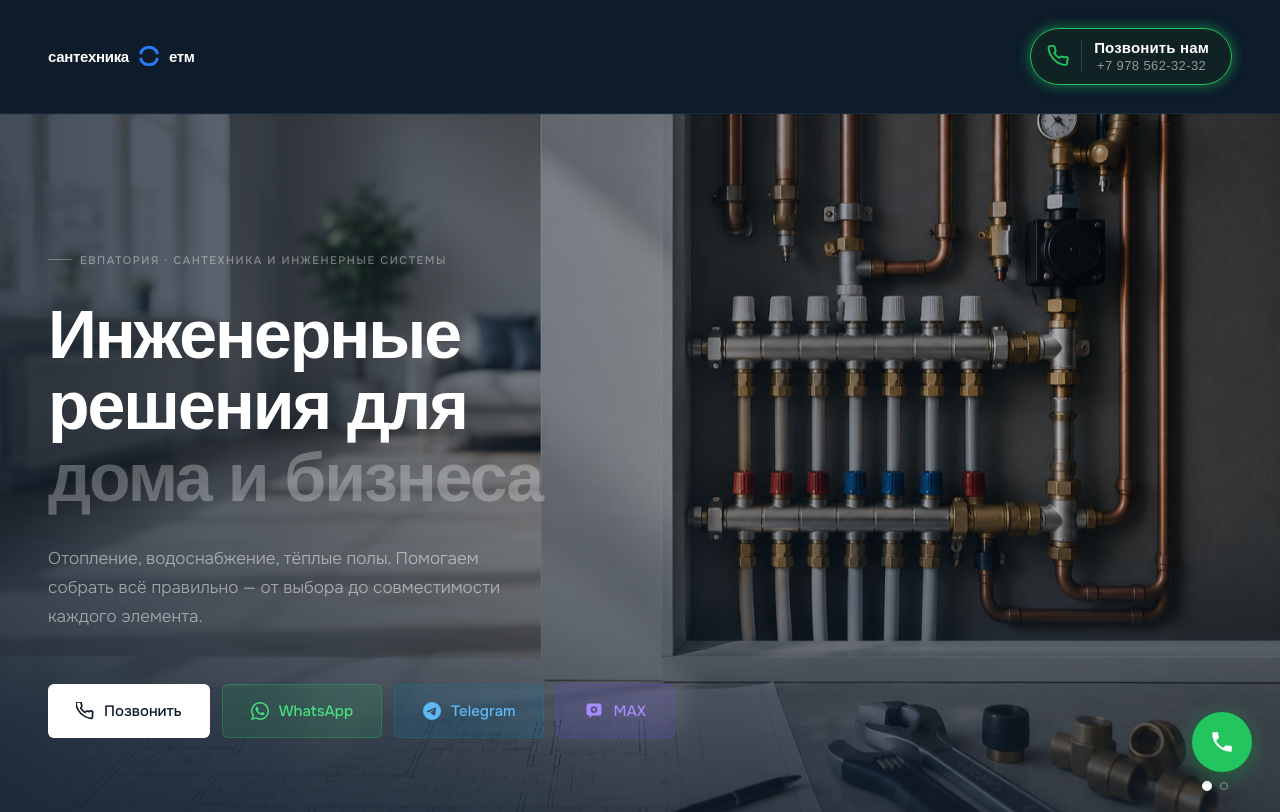
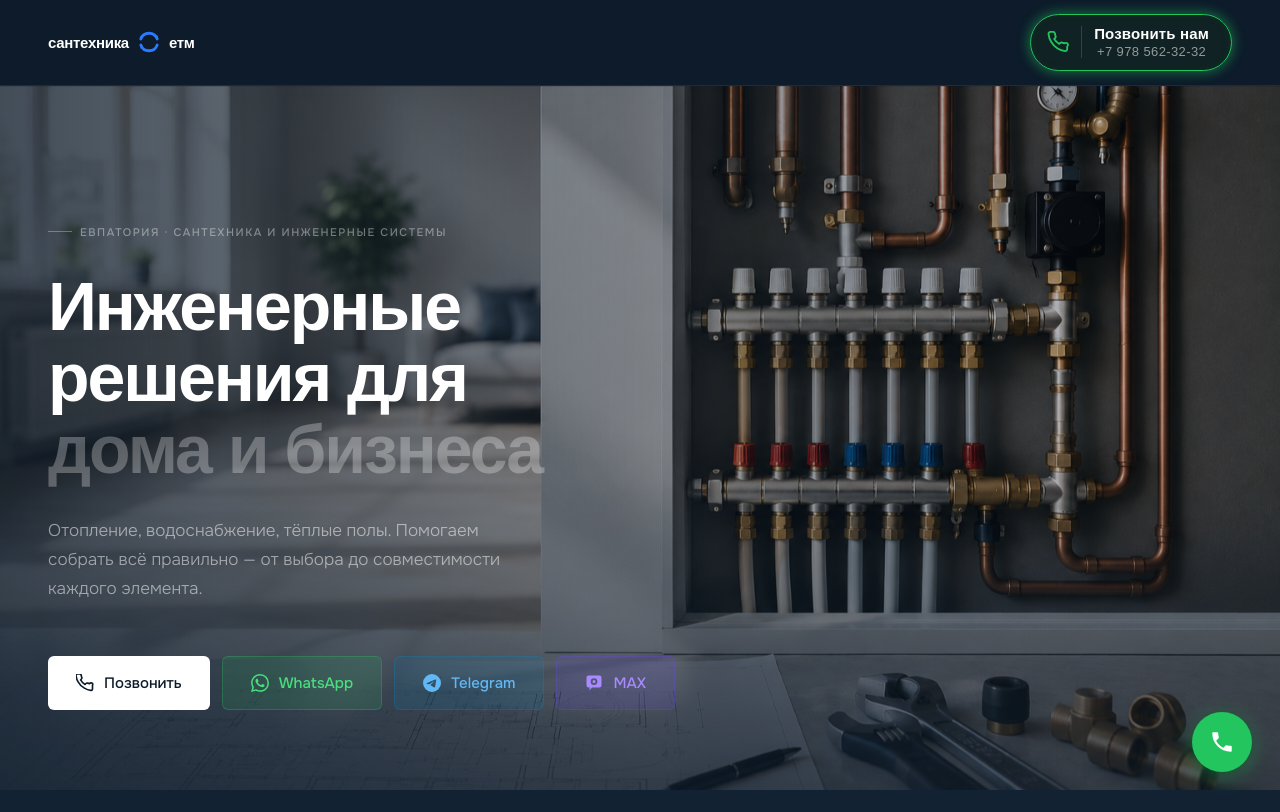
Before and after one commit to abkerimov123-collab/santehnika-etm, a Next.js app: page / in a window 1280 px wide. Shown: the top 812 px of the page. Built offline with nearby package versions, Linux system fonts and the light colour scheme; a web font is replaced by a local one.

Commit message:
Reduce header padding from 28px to 14px
Co-Authored-By: Claude Sonnet 4.6 <noreply@anthropic.com>

```diff
--- a/app/globals.css
+++ b/app/globals.css
@@ -26,7 +26,7 @@ header {
   display: flex;
   justify-content: space-between;
   align-items: center;
-  padding: 28px 48px;
+  padding: 14px 48px;
   border-bottom: 1px solid rgba(255,255,255,0.07);
 }
 
```
